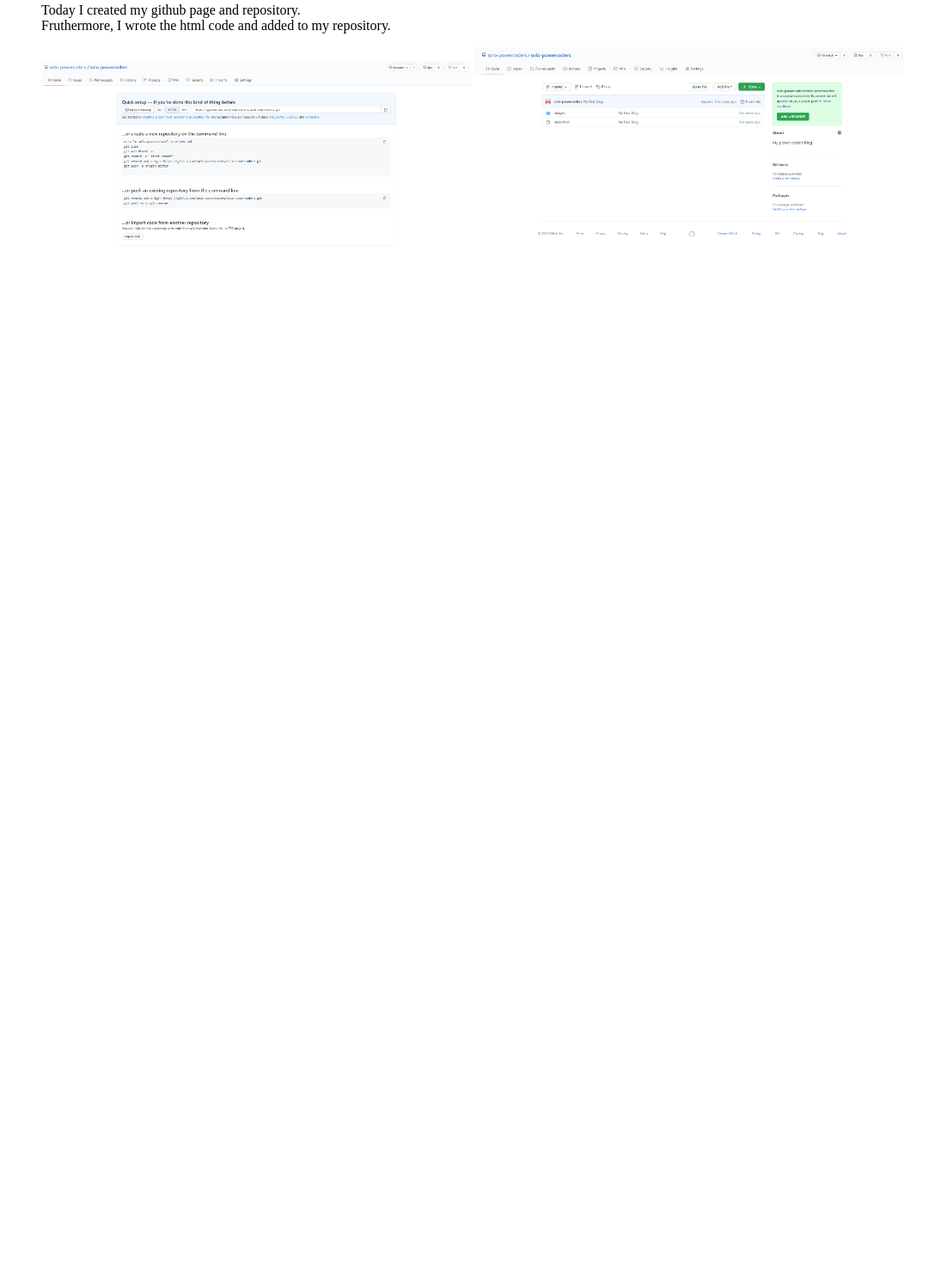
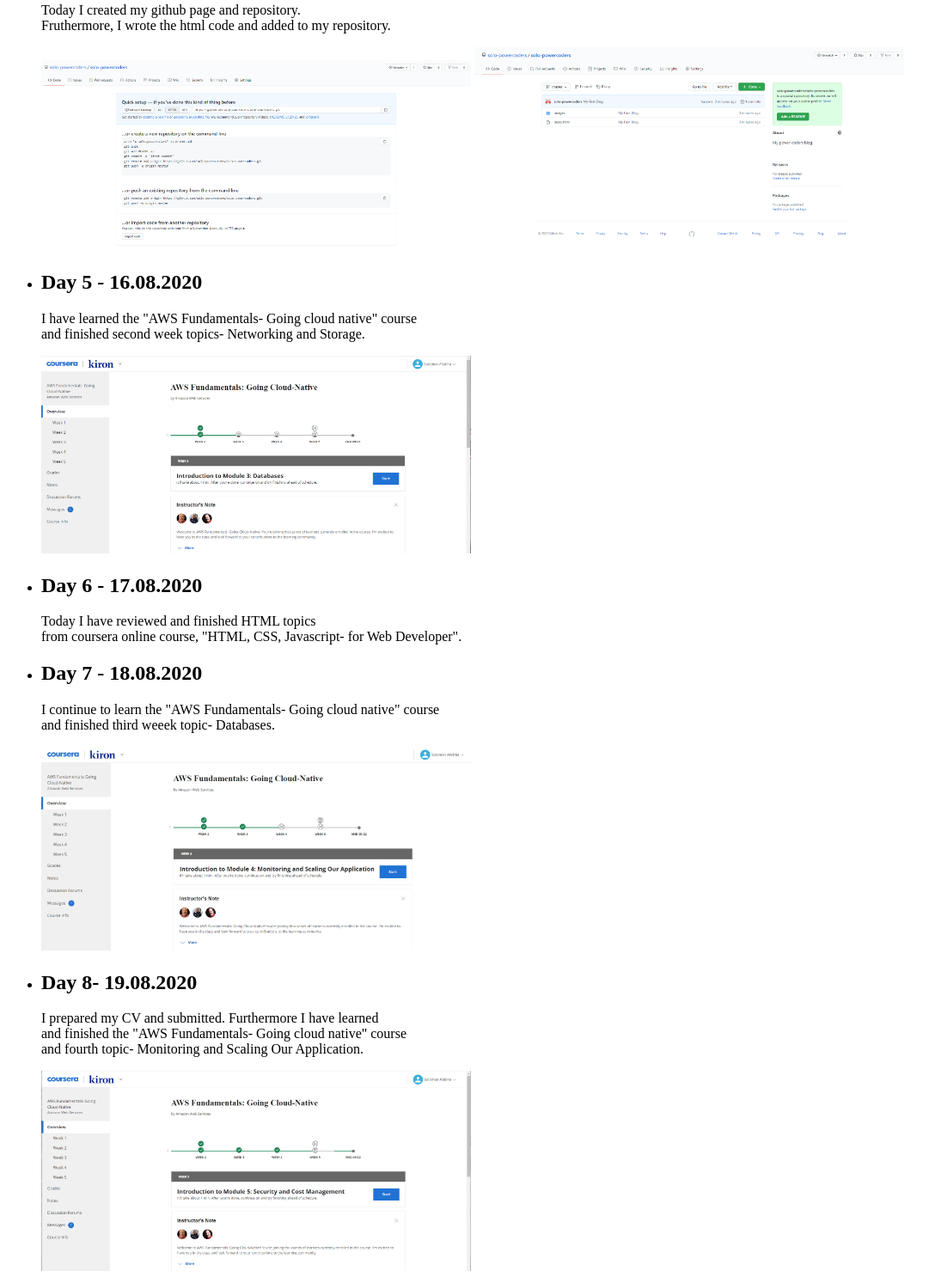
Before and after one commit to solo-powercoders/myblog, a plain HTML site: page index.html in a window 1280 px wide. Shown: the part 1658-3144 px from the top of the page at 86% size, without its empty margins (0-1081 px from the left). Before the commit the page ends 1969 px from the top, so only its background shows below. Drawn offline with Linux system fonts and the light colour scheme.

Commit message:
updated pages

```diff
--- a/index.html
+++ b/index.html
@@ -25,7 +25,7 @@
         </li>
         <li>
             <h2>Day 4 - 13.08.2020</h2>
-            <p>Today I started the "AWS Fundamentals-Going cloud Native" course<br>and finished first week topics- Introduction, Infrastructure, and Compute.</p>
+            <p>Today I started the "AWS Fundamentals-Going cloud native" course<br>and finished first week topics- Introduction, Infrastructure, and Compute.</p>
             <img src="images/AWS.png" width="500">
         </li>
         <li>
@@ -34,6 +34,25 @@
             <img src="images/blog.png" width="500">
             <img src="images/mygithub.png" width="500">
         </li>
+        <li>
+            <h2>Day 5 - 16.08.2020</h2>
+            <p>I have learned the "AWS Fundamentals- Going cloud native" course<br> and finished second week topics- Networking and Storage.</p>
+            <img src="images/AWS2.png" width="500">
+        </li>
+        <li>
+            <h2>Day 6 - 17.08.2020</h2>
+            <p>Today I have reviewed and finished HTML topics <br>from coursera online course, "HTML, CSS, Javascript- for Web Developer".</p>
+        </li>
+        <li>
+            <h2>Day 7 - 18.08.2020</h2>
+            <p>I continue to learn the "AWS Fundamentals- Going cloud native" course<br> and finished third weeek topic- Databases.</p>
+            <img src="images/AWS3.png" width="500">
+        </li>
+        <li>
+            <h2>Day 8- 19.08.2020</h2>
+            <p>I prepared my CV and submitted. Furthermore I have learned<br> and finished the "AWS Fundamentals- Going cloud native" course<br> and fourth topic- Monitoring and Scaling Our Application.</p>
+            <img src="images/AWS4.png" width="500">
+        </li>
     </ul>
 </body>
 </html>
```
Also changed, not shown: images/AWS2.png (added), images/AWS3.png (added), images/AWS4.png (added).
